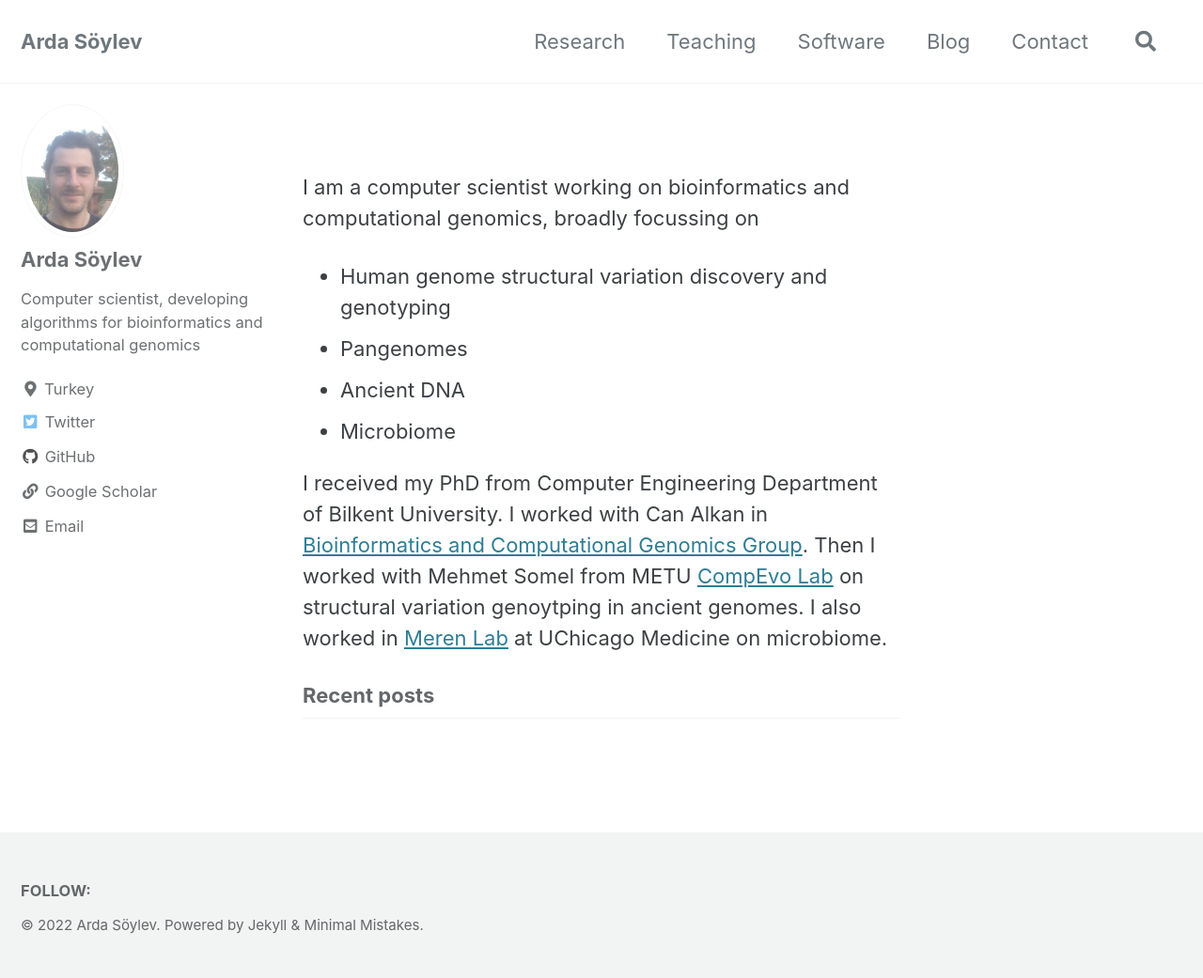
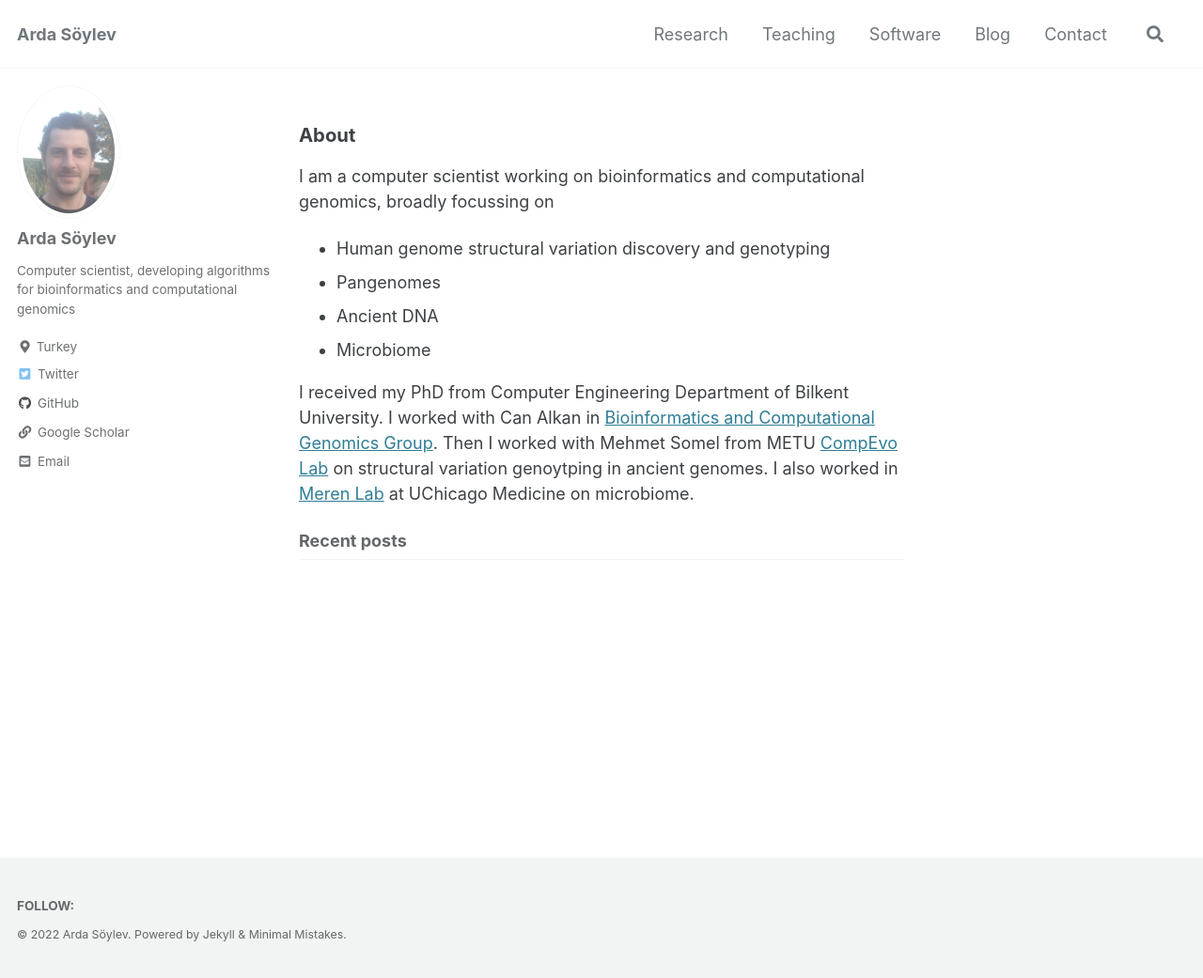
Before and after one commit to asylvz/asylvz.github.io, a Jekyll site: the page built from index.html, in a window 1280 px wide and 1041 px high. Shown: the whole window at 94% size. Built offline with Jekyll 4.4.1, drawn with Linux system fonts in a browser that asks for light colours; cached includes are drawn as plain includes; our own code applies the rules of GitHub Pages for plain Markdown files; the list of posts is cut into pages by our own code.

Commit message:
updated font size

```diff
--- /dev/null
+++ b/_includes/browser-upgrade.html
@@ -0,0 +1,3 @@
+<!--[if lt IE 9]>
+<div class="notice--danger align-center" style="margin: 0;">You are using an <strong>outdated</strong> browser. Please <a href="http://browsehappy.com/">upgrade your browser</a> to improve your experience.</div>
+<![endif]-->
--- a/_sass/minimal-mistakes/_variables.scss
+++ b/_sass/minimal-mistakes/_variables.scss
@@ -6,7 +6,7 @@
    Typography
    ========================================================================== */
 
-$doc-font-size: 16 !default;
+$doc-font-size: 14 !default;
 
 /* paragraph indention */
 $paragraph-indent: false !default; // true, false (default)
--- a/assets/css/main.scss
+++ b/assets/css/main.scss
@@ -1,9 +1,25 @@
 ---
 # Only the main Sass file needs front matter (the dashes are enough)
-search: false
+#search: false
 ---
 
 @charset "utf-8";
 
-@import "minimal-mistakes/skins/{{ site.minimal_mistakes_skin | default: 'default' }}"; // skin
+//@import "minimal-mistakes/skins/{{ site.minimal_mistakes_skin | default: 'default' }}"; // skin
 @import "minimal-mistakes"; // main partials
+
+html {
+  font-size: 16px; // change to whatever
+
+  @include breakpoint($medium) {
+    font-size: 18px; // change to whatever
+  }
+
+  @include breakpoint($large) {
+    font-size: 18px; // change to whatever
+  }
+
+  @include breakpoint($x-large) {
+    font-size: 18px; // change to whatever
+  }
+}
--- a/index.html
+++ b/index.html
@@ -3,7 +3,7 @@ layout: home
 author_profile: true
 ---
 
-<br/>
+<h3>About</h3>
 
 <p>I am a computer scientist working on bioinformatics and computational genomics, broadly focussing on </p>
 <ul>
```
Also changed, not shown: _pages/about.md (added, +11 -0 lines), README.md.
